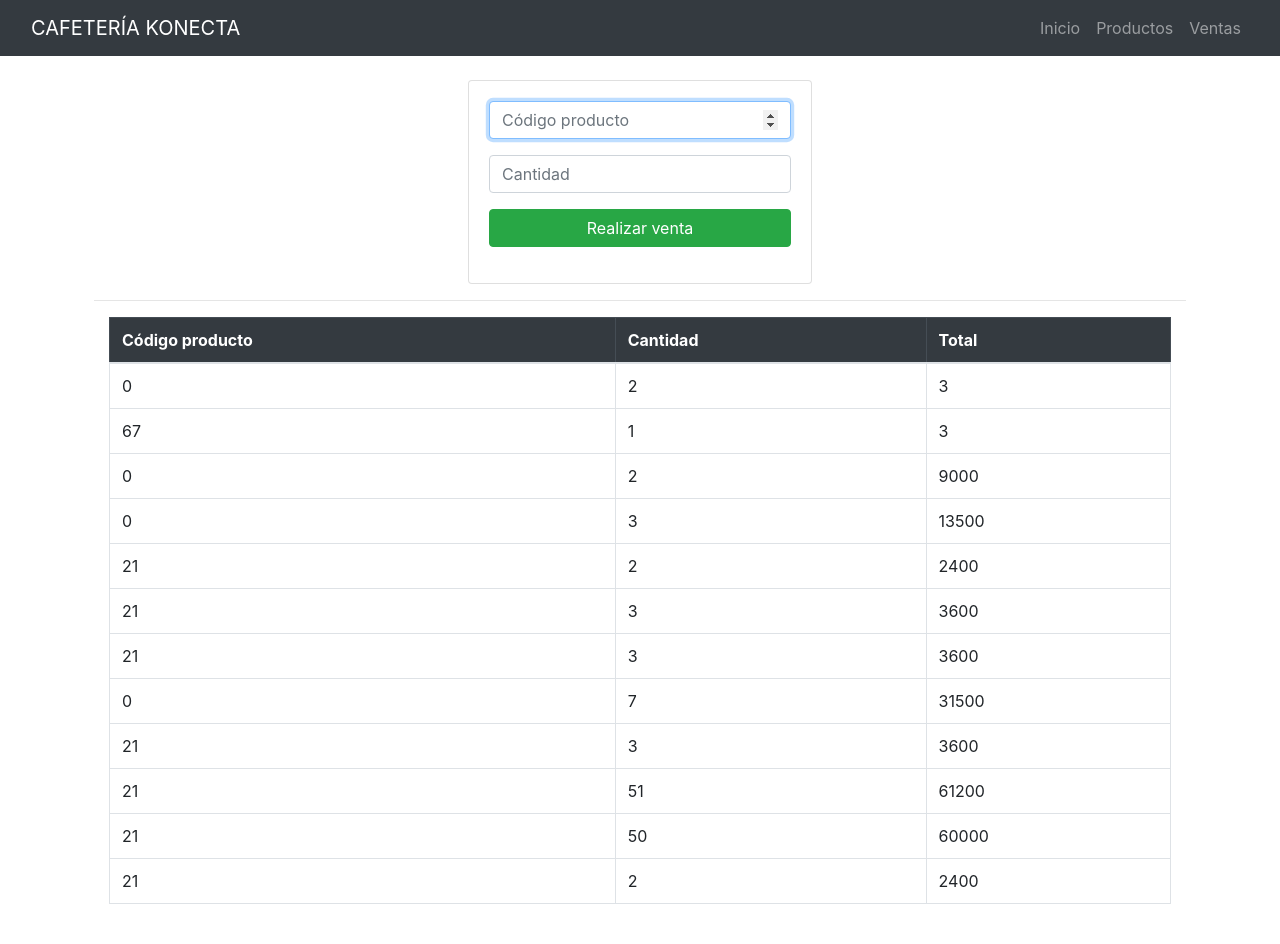
After one commit to edavidpadillac/cafeteria, a PHP site: page /ventas.php in a window 1280 px wide. The commit adds this page. Run offline with PHP 8.4, Linux system fonts and the light colour scheme; data comes from the database, SQL or seed files in the repository; both versions use the stored data as it was after the commit; some libraries are stand-ins or nearby versions.

Commit message:
Add files via upload

```diff
--- /dev/null
+++ b/Consultas/consultas.txt
@@ -0,0 +1,2 @@
+SELECT * FROM productos WHERE stock = (SELECT MAX(stock) FROM productos);
+SELECT id_producto, COUNT( id_producto ) AS total FROM  ventas GROUP BY id_producto ORDER BY total DESC;
--- a/actualizar.php
+++ b/actualizar.php
@@ -48,16 +48,16 @@ if (isset($_POST['update'])) {
                         <input type="text" name="txtRef" class="form-control" value="<?php echo $referencia; ?>" placeholder="Referencia" required>
                     </div>
                     <div class="form-group">
-                        <input type="int" name="txtPrecio" class="form-control" value="<?php echo $precio; ?>" placeholder="Precio" required>
+                        <input type="number" name="txtPrecio" class="form-control" value="<?php echo $precio; ?>" placeholder="Precio" required>
                     </div>
                     <div class="form-group">
-                        <input type="int" name="txtPeso" class="form-control" value="<?php echo $peso; ?>" placeholder="Peso" required>
+                        <input type="number" name="txtPeso" class="form-control" value="<?php echo $peso; ?>" placeholder="Peso" required>
                     </div>
                     <div class="form-group">
                         <input type="text" name="txtCat" class="form-control" value="<?php echo $categoria; ?>" placeholder="Categoria" required>
                     </div>
                     <div class="form-group">
-                        <input type="text" name="txtStock" class="form-control" value="<?php echo $stock; ?>" placeholder="Stock" required>
+                        <input type="number" name="txtStock" class="form-control" value="<?php echo $stock; ?>" placeholder="Stock" required>
                     </div>
                     <div class="form-group">
                         <input type="date" name="dateFecha" class="form-control" value="<?php echo $fecha; ?>" required>
--- /dev/null
+++ b/base/cabecera.php
@@ -0,0 +1,42 @@
+<!DOCTYPE html>
+ <html lang="en">
+ <head>
+     <meta charset="UTF-8">
+     <meta http-equiv="X-UA-Compatible" content="IE=edge">
+     <meta name="viewport" content="width=device-width, initial-scale=1.0">
+
+     <link rel="stylesheet" href="https://stackpath.bootstrapcdn.com/bootstrap/4.3.1/css/bootstrap.min.css" integrity="sha384-ggOyR0iXCbMQv3Xipma34MD+dH/1fQ784/j6cY/iJTQUOhcWr7x9JvoRxT2MZw1T" crossorigin="anonymous">
+     <link rel="stylesheet" href="https://use.fontawesome.com/releases/v5.6.3/css/all.css" integrity="sha384-UHRtZLI+pbxtHCWp1t77Bi1L4ZtiqrqD80Kn4Z8NTSRyMA2Fd33n5dQ8lWUE00s/" crossorigin="anonymous">
+
+     <title>Inicio</title>
+
+     <nav class="navbar navbar-expand-lg navbar-dark bg-dark">
+        <div class="container-fluid">
+            <a class="navbar-brand" href="index.php">CAFETERÍA KONECTA</a>
+            <button class="navbar-toggler" type="button" data-bs-toggle="collapse" data-bs-target="#navbarSupportedContent" aria-controls="navbarSupportedContent" aria-expanded="false" aria-label="Toggle navigation">
+                <span class="navbar-toggler-icon"></span>
+            </button>
+            <div class="collapse navbar-collapse" id="navbarSupportedContent">
+                <hr>
+                <ul class="navbar-nav me-auto mb-2 mb-lg-0">
+                    <li class="nav-item">
+                        <a class="nav-link" aria-current="page" href="index.php">Inicio</a>
+                    </li>
+                    <li class="nav-item">
+                        <a class="nav-link" href="productos.php">Productos</a>
+                    </li>
+
+                    <li class="nav-item">
+                        <a class="nav-link" href="ventas.php">Ventas</a>
+                    </li>
+                </ul>
+
+                <!--form class="d-flex">
+                    <input class="form-control me-2" type="search" placeholder="Search" aria-label="Search">
+                    <button class="btn btn-outline-success" type="submit">Search</button>
+                </form-->
+
+            </div>
+        </div>
+    </nav>
+ </head>
--- /dev/null
+++ b/base/pie.php
@@ -0,0 +1,7 @@
+<body>
+    <script src="https://code.jquery.com/jquery-3.3.1.slim.min.js" integrity="sha384-q8i/X+965DzO0rT7abK41JStQIAqVgRVzpbzo5smXKp4YfRvH+8abtTE1Pi6jizo" crossorigin="anonymous"></script>
+    <script src="https://stackpath.bootstrapcdn.com/bootstrap/4.3.1/js/bootstrap.min.js" integrity="sha384-JjSmVgyd0p3pXB1rRibZUAYoIIy6OrQ6VrjIEaFf/nJGzIxFDsf4x0xIM+B07jRM" crossorigin="anonymous"></script>
+    <script src="https://cdnjs.cloudflare.com/ajax/libs/popper.js/1.14.7/umd/popper.min.js" integrity="sha384-UO2eT0CpHqdSJQ6hJty5KVphtPhzWj9WO1clHTMGa3JDZwrnQq4sF86dIHNDz0W1" crossorigin="anonymous"></script>
+</body>
+
+</html>
--- /dev/null
+++ b/ventas.php
@@ -0,0 +1,54 @@
+<?php include("db.php") ?>
+<title>Ventas</title>
+<?php include("base/cabecera.php") ?>
+
+<main class="container p-4">
+    <div class="row mt-8">
+        <div class="col-md-4 mx-auto">
+            <div class="card card-body">
+                <form action="realizarVenta.php" method="POST">
+                    <div class="form-group">
+                        <input type="number" name="id" class="form-control" placeholder="Código producto" autofocus required>
+                    </div>
+                    <div class="form-group">
+                        <input type="number" name="canti" class="form-control" placeholder="Cantidad" autofocus required>
+                    </div>
+                    <input type="submit" class="btn btn-success btn-block" name="vender" value="Realizar venta">
+                </form>
+            </div>
+        </div>
+    </div>
+    <hr>
+    <div class="col md-8">
+        <table class="table table-bordered">
+            <thead class="table-dark">
+                <tr>
+                    <th>Código producto</th>
+                    <th>Cantidad</th>
+                    <th>Total</th>
+                </tr>
+            </thead>
+            <tbody>
+
+                <?php
+
+                $sql = "SELECT * FROM ventas ";
+                $resultado = mysqli_query($mysqli, $sql);
+
+                while ($campo = mysqli_fetch_assoc($resultado)) { ?>
+                    <tr>
+                        <td><?php echo $campo['id_producto']; ?></td>
+                        <td><?php echo $campo['cantidad']; ?></td>
+                        <td><?php echo $campo['total']; ?></td>
+
+                    </tr>
+                <?php } ?>
+            </tbody>
+        </table>
+    </div>
+    </div>
+</main>
+
+
+
+<?php include("base/pie.php") ?>
```
Also changed, not shown: Consultas/cafeteria.sql (added, +124 -0 lines), index.php (+9 -0 lines), productos.php (+4 -4 lines), realizarVenta.php (added, +43 -0 lines), README.txt (added), img/cafe.jpg (added).
